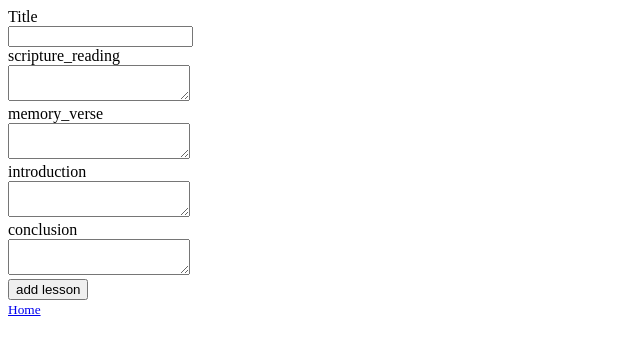
After one commit to kiptoobarchok/MAY-kbrk, a Flask app: page /add_lesson in a window 1280 px wide. The commit adds this page. Shown: the top 355 px of the page, without its empty margins (0-640 px from the left). Run offline with Flask 3, Linux system fonts and the light colour scheme; a user stored in the database is signed in; some libraries are stand-ins or nearby versions.

Commit message:
adding lessons and body dynamically

```diff
--- a/application/__init__.py
+++ b/application/__init__.py
@@ -5,7 +5,7 @@ from flask_login import LoginManager
 
 app = Flask(__name__, static_url_path='/static')
 app.config['SECRET_KEY'] = '392ed6116bcd27c6ac099518ca51c150'
-app.config['SQLALCHEMY_DATABASE_URI'] = 'sqlite:///users.db'
+app.config['SQLALCHEMY_DATABASE_URI'] = 'sqlite:///may_kbrk.db'
 
 db = SQLAlchemy(app)
 bcrypt =  Bcrypt(app)
--- a/application/forms.py
+++ b/application/forms.py
@@ -2,7 +2,7 @@ from flask_wtf import FlaskForm
 from flask_wtf.file import FileField, FileAllowed
 from flask_login import current_user
 from application.models import User
-from wtforms import StringField, PasswordField, SubmitField, BooleanField, TextAreaField
+from wtforms import StringField, PasswordField, SubmitField, BooleanField, TextAreaField, IntegerField
 from wtforms.validators import DataRequired, Length, Email, EqualTo, ValidationError
 
 class RegistrationForm(FlaskForm):
@@ -43,7 +43,7 @@ class PostForm(FlaskForm):
 
 class UpdateAccountForm(FlaskForm):
     email = StringField('Email',validators=[DataRequired(), Email()])
-    profile = FileField('Update dp', validators=[FileAllowed(['jpg', 'png'])])
+    profile = FileField('Update dp', validators=[FileAllowed(['jpg', 'png', 'jpeg'])])
     username = StringField('Username', validators=[DataRequired(), Length(min=3, max=20)])
     submit = SubmitField('update')
 
@@ -61,3 +61,20 @@ class UpdateAccountForm(FlaskForm):
             user  = User.query.filter_by(email=email.data).first()
             if user:
                 raise ValidationError('Email is taken. Please choose another')
+
+
+
+class AddLessonForm(FlaskForm):
+    title = StringField('Title', validators=[DataRequired()])
+    scripture_reading = TextAreaField('scripture_reading', validators=[DataRequired()])
+    memory_verse = TextAreaField('memory_verse', validators=[DataRequired()])
+    introduction = TextAreaField('introduction')
+    conclusion = TextAreaField('conclusion')
+    submit = SubmitField('add lesson')
+
+
+class AddBodyForm(FlaskForm):
+    question = TextAreaField('question')
+    answers = TextAreaField('answers')
+    lesson_id = IntegerField('Lesson ID')
+    submit = SubmitField('add questions and answers')
--- a/application/routes.py
+++ b/application/routes.py
@@ -1,6 +1,6 @@
 from flask import  render_template, flash, redirect, url_for, request, abort
-from application.forms import RegistrationForm, LoginForm, PostForm, UpdateAccountForm
-from application.models import User , Announcement
+from application.forms import RegistrationForm, LoginForm, PostForm, UpdateAccountForm, AddLessonForm , AddBodyForm
+from application.models import User , Announcement, Lesson, Body
 from application import app, db, bcrypt
 from flask_login import login_user, current_user, logout_user, login_required
 import secrets, os, time
@@ -135,7 +135,6 @@ def update_post(post_id):
         post.title =form.title.data
         post.content =form.content.data
         db.session.commit()
-        flash('Announcement updated.')
         return redirect(url_for('announcements'))
     elif request.method == 'GET':
         form.title.data = post.title
@@ -153,3 +152,49 @@ def delete_post(post_id):
     db.session.commit()
     flash(f'Deleted')
     return redirect(url_for('announcements'))
+
+
+@app.route('/lesson', methods=['GET', 'POST'])
+@login_required
+def lesson():
+    # query all questions
+    lessons = Lesson.query.all()
+    return render_template('lesson.html', title='Lessons', lessons=lessons)
+
+
+@app.route('/add_lesson', methods=['GET', 'POST'])
+@login_required
+def add_lesson():
+    form = AddLessonForm()
+    if form.validate_on_submit():
+        lesson = Lesson(title=form.title.data, scripture_reading=form.scripture_reading.data, memory_verse=form.memory_verse.data, introduction=form.introduction.data, conclusion=form.conclusion.data)
+        db.session.add(lesson)
+        db.session.commit()
+        return redirect(url_for('lesson'))
+    return render_template('add_lesson.html', title='Add Lesson' , form=form)
+
+
+@app.route('/lesson/<int:lesson_id>', methods=['GET'])
+@login_required
+def view_lesson(lesson_id):
+    # Fetch the lesson from the database by its ID
+    lesson = Lesson.query.get_or_404(lesson_id)
+    return render_template('view_lesson.html', title=lesson.title, lesson=lesson)
+
+@app.route('/add_content', methods=['GET', 'POST'])
+@login_required
+def add_content():
+    form =AddBodyForm()
+    if form.validate_on_submit():
+        body = Body(question=form.question.data, answers=form.answers.data, lesson_id=form.lesson_id.data)
+        db.session.add(body)
+        db.session.commit()
+        return redirect(url_for('lesson'))
+    print('unsuccseful')
+    return render_template('add_content.html', title='view Lesson', form=form)
+
+@app.route('/lesson/<int:lesson_id>/body', methods=['GET'])
+@login_required
+def view_body(lesson_id):
+    body = Body.query.filter_by(lesson_id =lesson_id)
+    return render_template('view_body.html', title=f'Lesson {lesson_id} : Question and Answers' , body=body)
--- /dev/null
+++ b/application/templates/add_lesson.html
@@ -0,0 +1,48 @@
+{% extends "layout.html" %}
+
+{% block content %}
+
+    <form action="" method="post">
+        {{form.hidden_tag()}}
+        <div>
+            {{ form.title.label }} <br>
+            {{ form.title }}
+            {% for err in form.title.errors %}
+                <span style="color: brown;">[{{err}}]</span>
+            {% endfor%}
+        </div>
+        <div>
+            {{ form.scripture_reading.label }} <br>
+            {{ form.scripture_reading }}
+            {% for err in form.scripture_reading.errors %}
+                <span style="color: brown;">[{{err}}]</span>
+            {% endfor%}
+        </div>
+        <div>
+            {{ form.memory_verse.label }} <br>
+            {{ form.memory_verse }}
+            {% for err in form.memory_verse.errors %}
+                <span style="color: brown;">[{{err}}]</span>
+            {% endfor%}
+        </div>
+        <div>
+            {{ form.introduction.label }} <br>
+            {{ form.introduction }}
+            {% for err in form.introduction.errors %}
+                <span style="color: brown;">[{{err}}]</span>
+            {% endfor%}
+        </div>
+        <div>
+            {{ form.conclusion.label }} <br>
+            {{ form.conclusion }}
+            {% for err in form.conclusion.errors %}
+                <span style="color: brown;">[{{err}}]</span>
+            {% endfor%}
+        </div>
+
+        <div>
+            {{ form.submit}}
+        </div>
+        <small><a href="{{url_for('home')}}">Home</a></small>
+    </form>
+{% endblock content %}
--- a/application/templates/layout.html
+++ b/application/templates/layout.html
@@ -8,9 +8,9 @@
     {% else %}
         <title>MAY - Kbrk</title>
     {% endif %}
-    <link href="https://cdn.jsdelivr.net/npm/bootstrap@5.3.1/dist/css/bootstrap.min.css" rel="stylesheet">
+    <!-- <link href="https://cdn.jsdelivr.net/npm/bootstrap@5.3.1/dist/css/bootstrap.min.css" rel="stylesheet">
     <script src="https://cdn.jsdelivr.net/npm/bootstrap@5.3.1/dist/js/bootstrap.bundle.min.js"></script>
-
+     -->
 </head>
 <body>
     {% with messages = get_flashed_messages() %}
--- a/run_app.py
+++ b/run_app.py
@@ -5,4 +5,4 @@ with app.app_context():
 
 
 if __name__ == '__main__':
-    app.run(debug=1, port=5555)
+    app.run(debug=1, port=5005)
```
Also changed, not shown: application/models.py (+23 -0 lines), application/templates/add_content.html (added, +32 -0 lines), application/templates/home_page.html (+8 -1 lines), application/templates/lesson.html (added, +14 -0 lines), application/templates/view_body.html (added, +19 -0 lines), application/templates/view_lesson.html (added, +13 -0 lines), application/static/profile_pics/1bf9d38d1e23f8ff.jpeg (added), application/static/profile_pics/8bfed4f2bdceaf82.png (added), instance/may_kbrk.db (added), instance/users.db (deleted).
